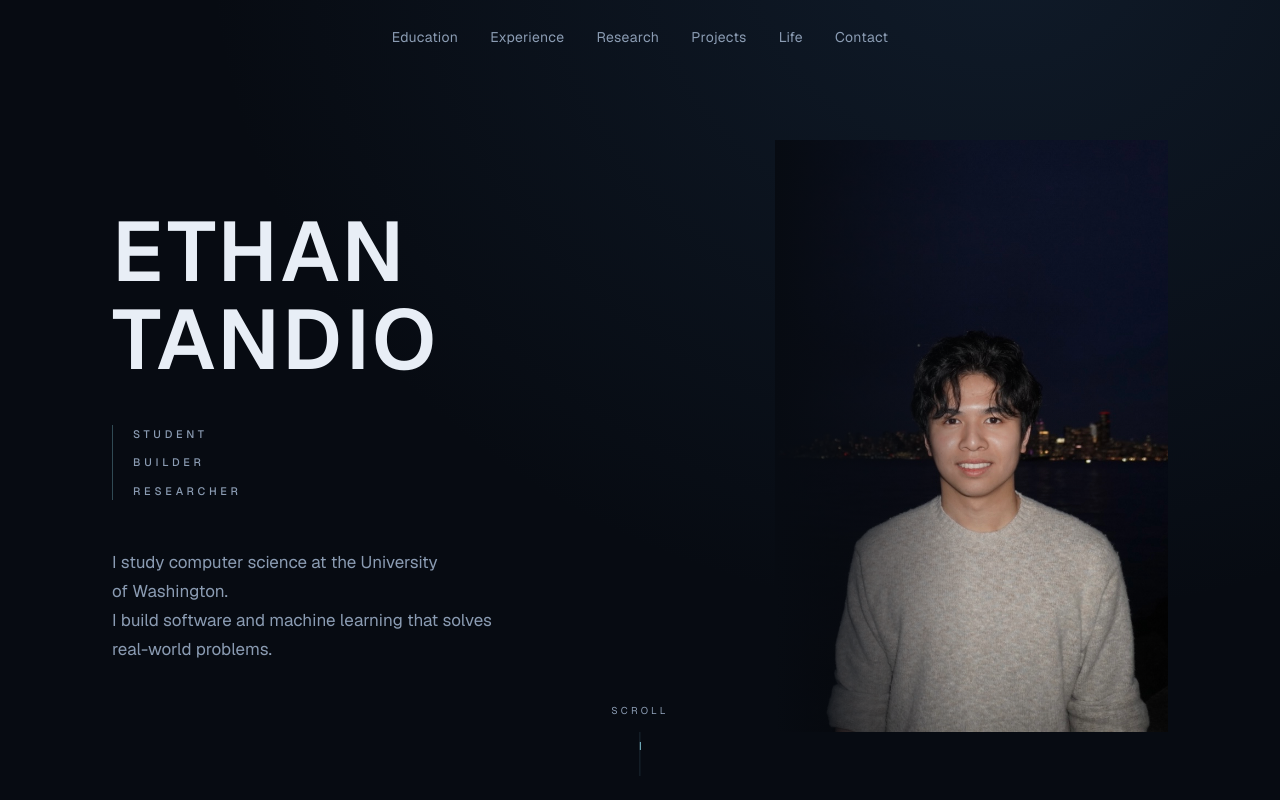
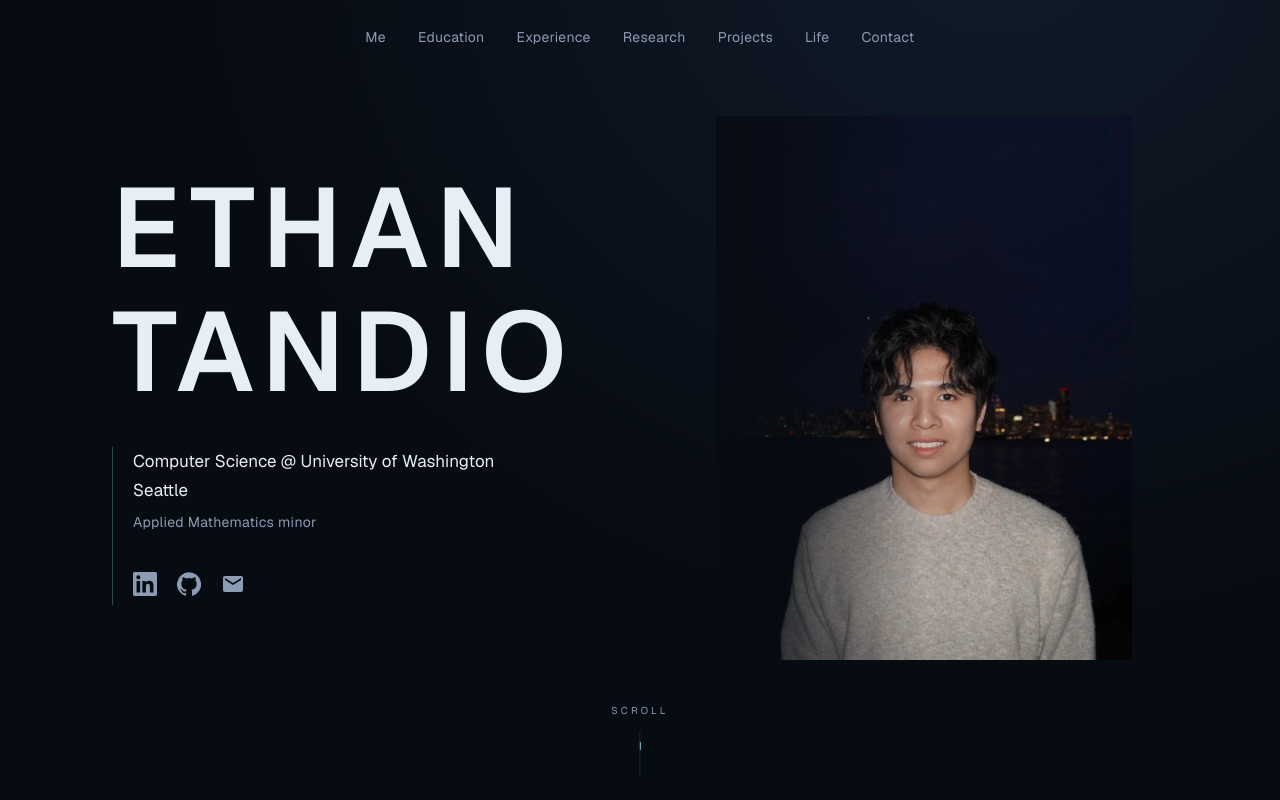
Before and after one commit to Ethant06/Personal-Website, a Next.js app in the folder ethan-portfolio/: page / in a window 1280 px wide. Shown: the top 800 px of the page. Built offline with nearby package versions, Linux system fonts and the light colour scheme.

Commit message:
Finished hero section and introduction

```diff
--- a/ethan-portfolio/src/components/layout/Navbar.tsx
+++ b/ethan-portfolio/src/components/layout/Navbar.tsx
@@ -4,6 +4,7 @@ import { Menu, X } from "lucide-react";
 import { useEffect, useId, useRef, useState } from "react";
 
 const NAV_LINKS = [
+  { href: "#me", label: "Me" },
   { href: "#education", label: "Education" },
   { href: "#experience", label: "Experience" },
   { href: "#research", label: "Research" },
--- a/ethan-portfolio/src/components/sections/Hero.tsx
+++ b/ethan-portfolio/src/components/sections/Hero.tsx
@@ -1,8 +1,30 @@
 import Image from "next/image";
+
+const CONTACTS = [
+  {
+    href: "https://www.linkedin.com/in/et06/",
+    label: "LinkedIn",
+    icon: LinkedInIcon,
+    external: true,
+  },
+  {
+    href: "https://github.com/Ethant06",
+    label: "GitHub",
+    icon: GitHubIcon,
+    external: true,
+  },
+  {
+    href: "mailto:ethantandio156@gmail.com",
+    label: "Email",
+    icon: MailIcon,
+    external: false,
+  },
+] as const;
 
 export function Hero() {
   return (
     <section
+      id="me"
       aria-label="Introduction"
       className="relative flex min-h-svh flex-col overflow-hidden"
     >
@@ -11,34 +33,49 @@ export function Hero() {
         className="pointer-events-none absolute inset-0 bg-[radial-gradient(ellipse_at_78%_-8%,rgb(38_68_102/0.28),transparent_56%)]"
       />
 
-      <div className="relative mx-auto flex w-full max-w-content flex-1 flex-col justify-center px-page-x pt-nav md:grid md:grid-cols-12 md:items-center md:gap-12 lg:gap-20">
-        <div className="py-8 md:col-span-7 md:py-0">
-          <h1 className="uppercase tracking-[0.04em]">
+      <div className="relative mx-auto flex w-full max-w-content flex-1 -translate-y-8 flex-col justify-center px-page-x pt-nav md:-translate-y-12 md:grid md:grid-cols-12 md:items-center md:gap-10 lg:gap-14">
+        <div className="py-4 md:col-span-6 md:py-0">
+          <h1 className="flex w-fit flex-col gap-2 text-left text-[clamp(3.5rem,11vw,7rem)] uppercase leading-none tracking-[0.08em] sm:gap-3">
             <span className="block">Ethan</span>
             <span className="block">Tandio</span>
           </h1>
 
-          <ul className="mt-8 space-y-2.5 border-l border-accent/35 pl-5 text-[0.68rem] font-medium uppercase tracking-[0.34em] text-muted sm:mt-10">
-            <li>Student</li>
-            <li>Builder</li>
-            <li>Researcher</li>
-          </ul>
+          <div className="mt-8 border-l border-accent/35 pl-5 sm:mt-10">
+            <p className="max-w-sm text-muted">
+              <span className="block text-foreground">
+                Computer Science @ University of Washington Seattle
+              </span>
+              <span className="mt-2 block text-sm tracking-wide">
+                Applied Mathematics minor
+              </span>
+            </p>
 
-          <p className="mt-10 max-w-sm text-pretty sm:mt-12">
-            I study computer science at the University of Washington.
-            <br />
-            I build software and machine learning that solves real-world
-            problems.
-          </p>
+            <ul className="mt-8 flex items-center gap-5 sm:mt-10">
+              {CONTACTS.map(({ href, label, icon: Icon, external }) => (
+                <li key={href}>
+                  <a
+                    href={href}
+                    aria-label={label}
+                    className="inline-flex text-muted transition-colors duration-200 hover:text-foreground"
+                    {...(external
+                      ? { target: "_blank", rel: "noopener noreferrer" }
+                      : {})}
+                  >
+                    <Icon />
+                  </a>
+                </li>
+              ))}
+            </ul>
+          </div>
         </div>
 
-        <div className="relative mx-auto mb-20 aspect-[3/4] w-full max-w-[16.5rem] md:col-span-5 md:mb-0 md:aspect-auto md:h-[min(74vh,38rem)] md:max-w-none">
+        <div className="relative mx-auto mb-20 aspect-[3/4] w-full max-w-[16rem] md:col-span-6 md:mb-0 md:ml-8 md:aspect-auto md:h-[min(68vh,34rem)] md:w-full md:max-w-[26rem] md:justify-self-start lg:ml-12">
           <Image
             src="/portrait.jpg"
             alt="Portrait of Ethan Tandio standing by the water at night"
             fill
             priority
-            sizes="(min-width: 768px) 38vw, 264px"
+            sizes="(min-width: 768px) 380px, 220px"
             className="object-cover object-[center_18%]"
           />
           <div
@@ -70,3 +107,39 @@ export function Hero() {
     </section>
   );
 }
+
+function LinkedInIcon() {
+  return (
+    <svg
+      viewBox="0 0 24 24"
+      aria-hidden="true"
+      className="size-6 fill-current"
+    >
+      <path d="M20.45 20.45h-3.55v-5.57c0-1.33-.02-3.04-1.85-3.04-1.85 0-2.14 1.45-2.14 2.94v5.67H9.35V9h3.41v1.56h.05c.48-.9 1.64-1.85 3.37-1.85 3.6 0 4.27 2.37 4.27 5.46zM5.34 7.43A2.06 2.06 0 1 1 5.34 3.3a2.06 2.06 0 0 1 0 4.13M7.12 20.45H3.56V9h3.56zM22.23 0H1.77C.79 0 0 .77 0 1.73v20.54C0 23.23.79 24 1.77 24h20.45C23.2 24 24 23.23 24 22.27V1.73C24 .77 23.2 0 22.23 0" />
+    </svg>
+  );
+}
+
+function GitHubIcon() {
+  return (
+    <svg
+      viewBox="0 0 24 24"
+      aria-hidden="true"
+      className="size-6 fill-current"
+    >
+      <path d="M12 .3a12 12 0 0 0-3.79 23.4c.6.11.82-.26.82-.58v-2.02c-3.34.73-4.04-1.61-4.04-1.61-.55-1.39-1.33-1.76-1.33-1.76-1.09-.74.08-.73.08-.73 1.2.09 1.84 1.24 1.84 1.24 1.07 1.83 2.8 1.3 3.49 1 .11-.78.42-1.31.76-1.61-2.66-.3-5.46-1.33-5.46-5.93 0-1.31.47-2.38 1.24-3.22-.12-.3-.54-1.52.12-3.18 0 0 1.01-.32 3.3 1.23a11.5 11.5 0 0 1 6 0c2.29-1.55 3.3-1.23 3.3-1.23.66 1.66.24 2.88.12 3.18.77.84 1.24 1.91 1.24 3.22 0 4.61-2.8 5.62-5.48 5.92.43.37.81 1.1.81 2.22v3.29c0 .32.22.69.82.57A12 12 0 0 0 12 .3" />
+    </svg>
+  );
+}
+
+function MailIcon() {
+  return (
+    <svg
+      viewBox="0 0 24 24"
+      aria-hidden="true"
+      className="size-6 fill-current"
+    >
+      <path d="M20 4H4c-1.1 0-2 .9-2 2v12c0 1.1.9 2 2 2h16c1.1 0 2-.9 2-2V6c0-1.1-.9-2-2-2m0 4-8 5-8-5V6l8 5 8-5z" />
+    </svg>
+  );
+}
```
Also changed, not shown: ethan-portfolio/src/data/portfolio.ts (added), ethan-portfolio/src/types/portfolio.ts (added).
